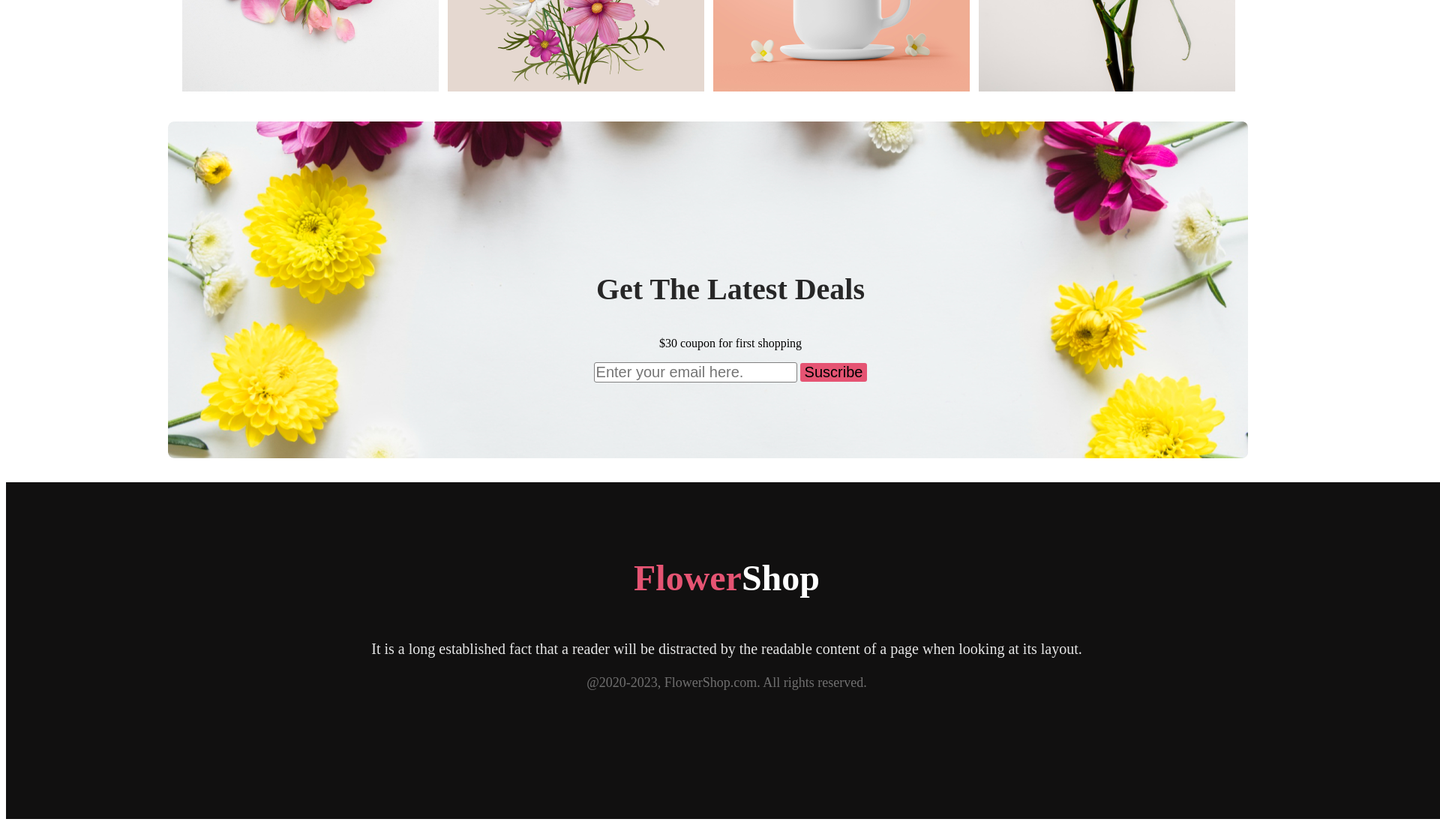
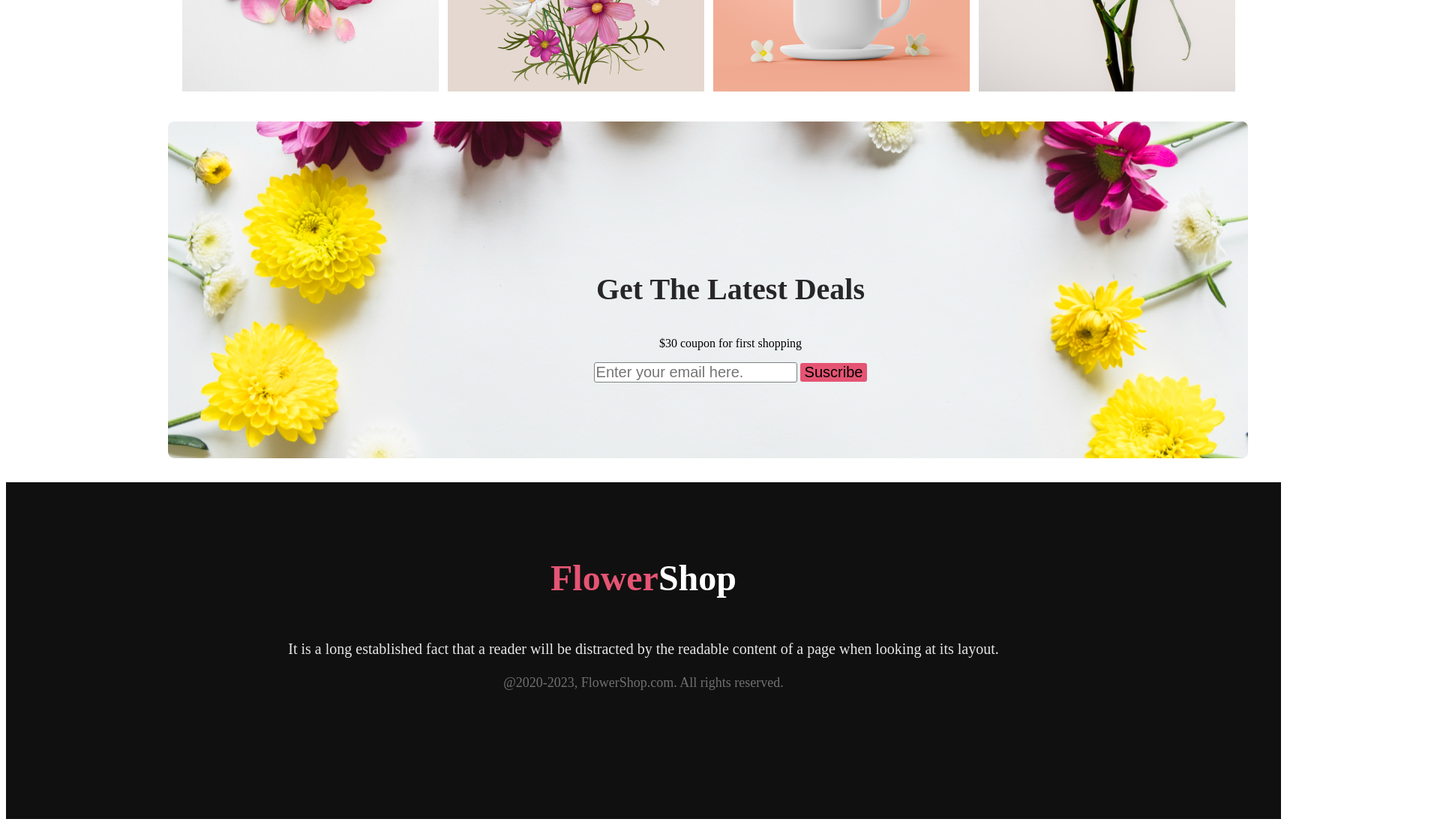
Before and after one commit to baizidmb/flower-shop-assignment, a plain HTML site: page index.html in a window 1280 px wide. Shown: the part 3826-4926 px from the top of the page at 75% size, 1920 px wide, since content can reach past the window. Drawn offline with Linux system fonts and the light colour scheme.

Commit message:
wigth changes

```diff
--- a/styles/style.css
+++ b/styles/style.css
@@ -195,7 +195,7 @@ line-height: normal;
     background-color: #E55473;
 }
 footer{
-    width: 1922px;
+    width: 1700px;
    height: 449px;
    text-align: center;
 background: #111010;
```
